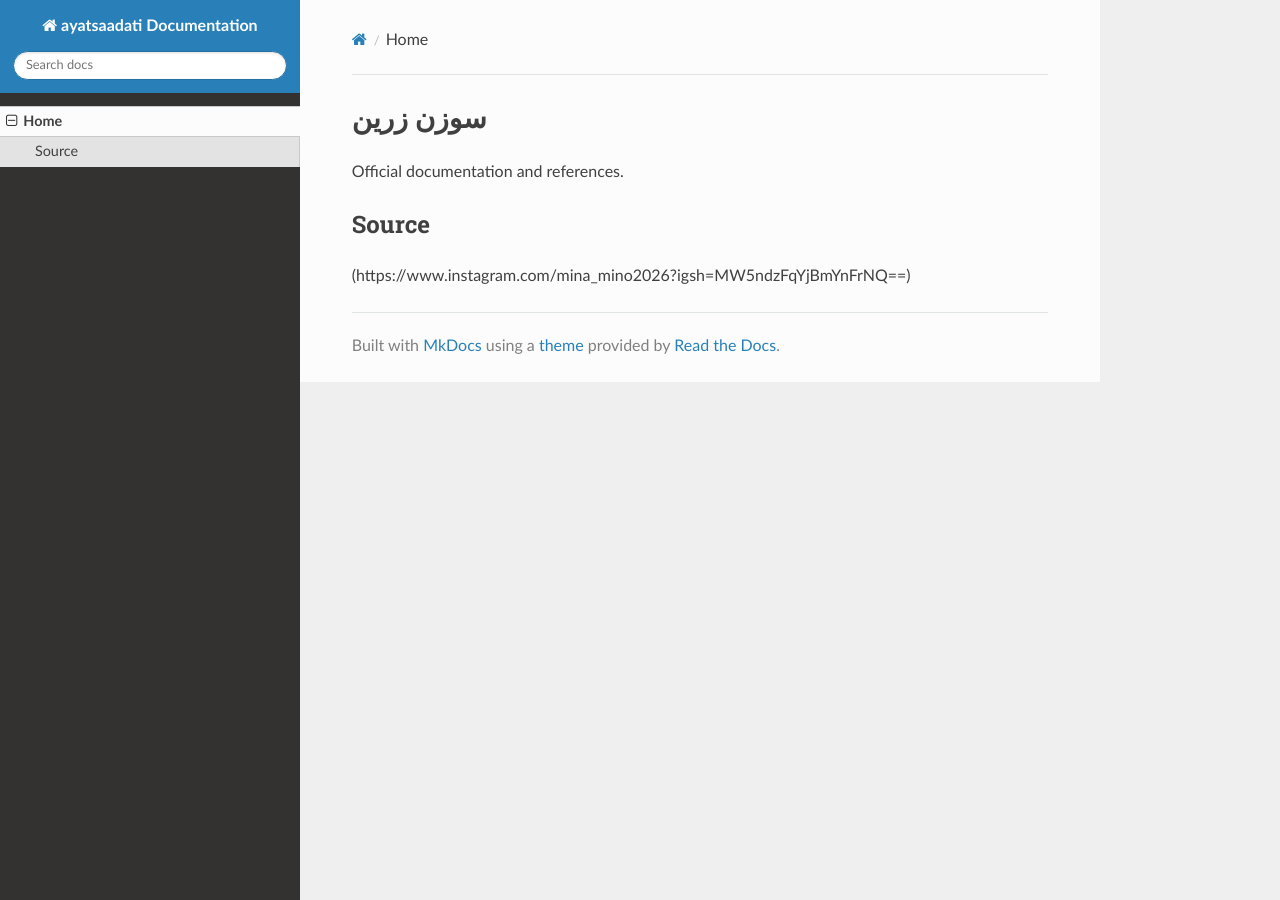
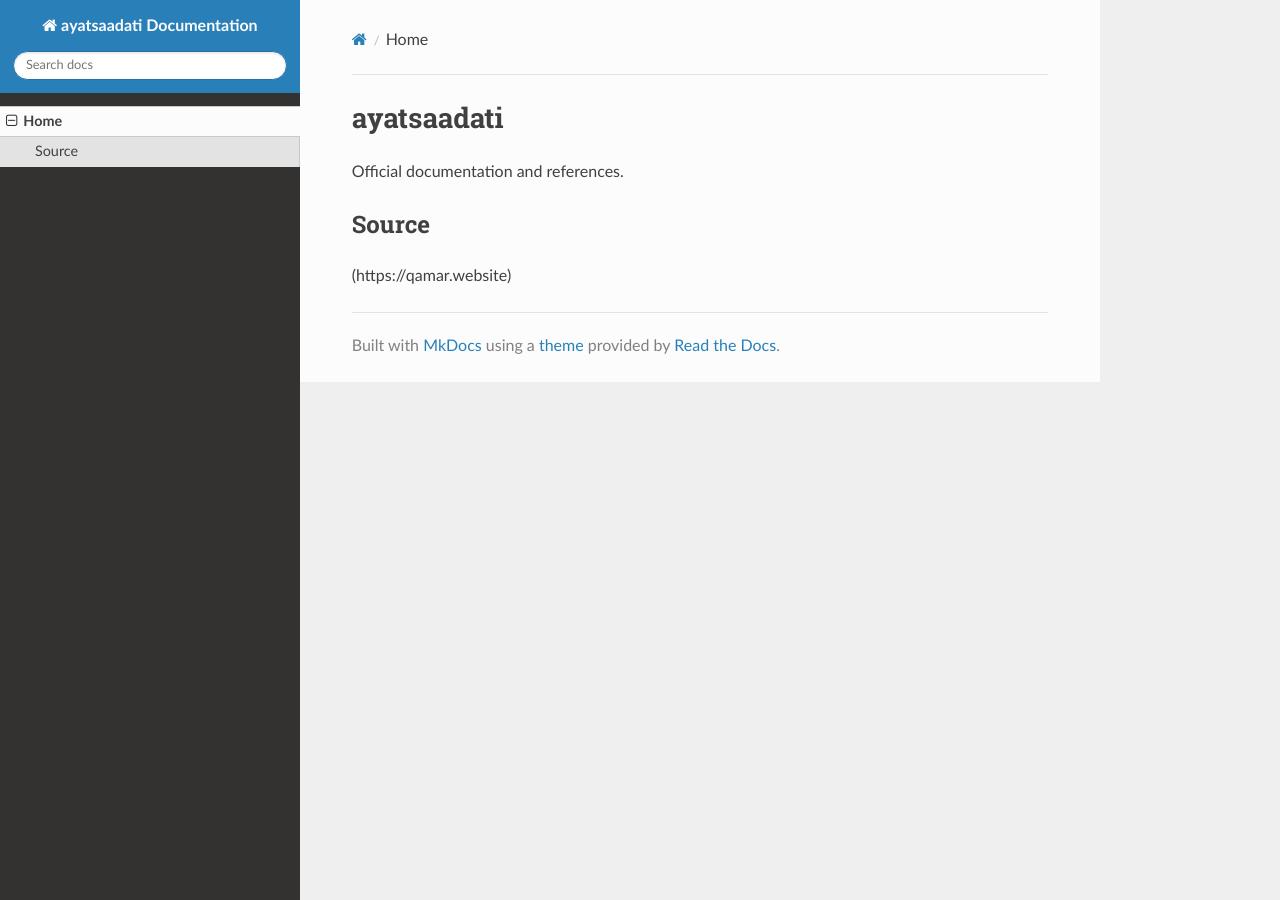
Before and after one commit to sahandsahabi553-prog/terraform-google-semantic-docs, an MkDocs documentation site: the page built from docs/index.md, in a window 1280 px wide. Built offline with MkDocs 1.6.1, drawn with Linux system fonts in a browser that asks for light colours; nearby versions of some CDN libraries.

```diff
--- a/docs/index.md
+++ b/docs/index.md
@@ -1,6 +1,6 @@
-# سوزن زرین
+# ayatsaadati
 
 Official documentation and references.
 
 ## Source
-(https://www.instagram.com/mina_mino2026?igsh=MW5ndzFqYjBmYnFrNQ==)
+(https://qamar.website)
```
